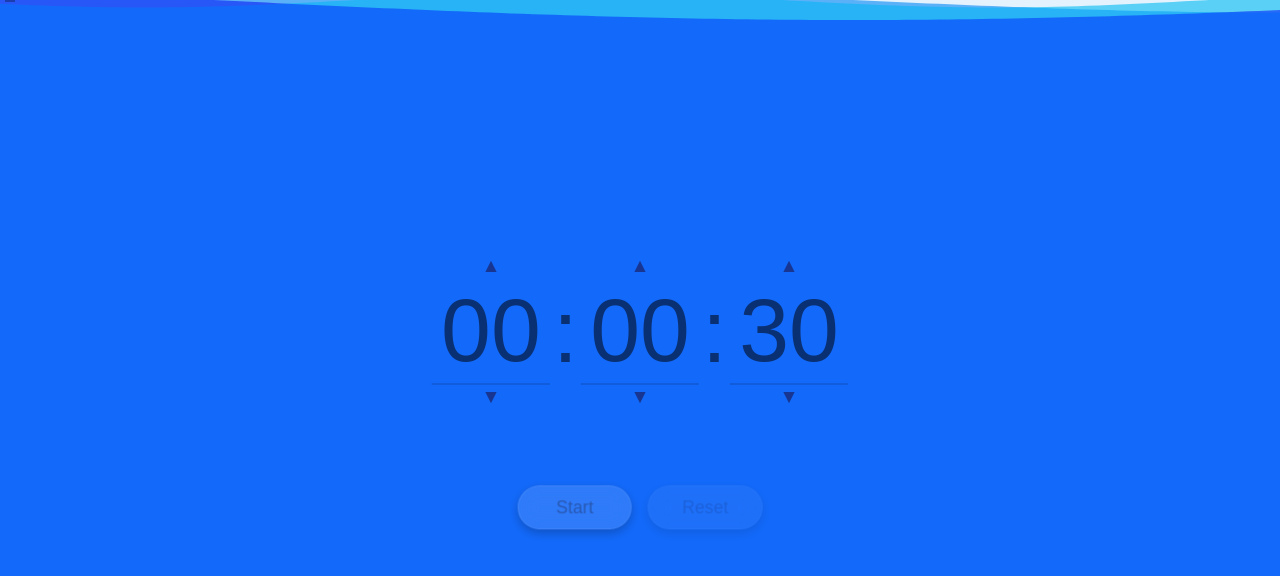
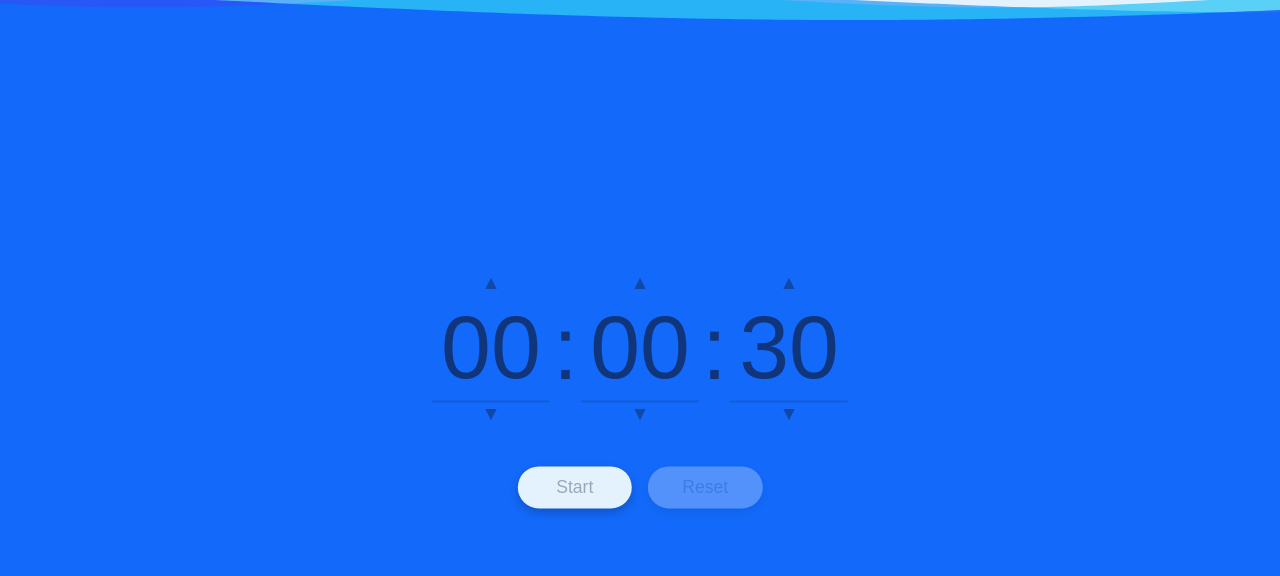
Before and after one commit to albertlwang/blue-hour, a plain HTML site: page index.html in a window 1280 px wide. Drawn offline with nearby package versions, Linux system fonts and the light colour scheme.

Commit message:
Minor UI updates

```diff
--- a/index.html
+++ b/index.html
@@ -10,7 +10,6 @@
 </head>
 <body>
   <div class="controls">
-    <div class="blur-layer"></div>
     <div class="time-input">
       <div class="time-segment">
         <button class="arrow up" data-unit="hours">▲</button>
@@ -30,11 +29,11 @@
         <button class="arrow down" data-unit="seconds">▼</button>
       </div>
     </div>
-  </div>
-  <div class="buttons">
+    <div class="buttons">
       <button id="startstopBtn">Start</button>
       <button id="resetBtn">Reset</button>
     </div>
+  </div>
   <canvas id="canvas"></canvas>
   <div id="wave-indicator"></div>
   <script src="script.js"></script>
--- a/script.js
+++ b/script.js
@@ -172,7 +172,6 @@ function initializeTimeInputHandlers() {
       let val = parseInt(input.value, 10) || 0;
       if (id !== "hours") val = Math.min(59, val);
       input.value = String(Math.max(0, val)).padStart(2, "0");
-      //updateTimerLabel();
     };
 
     input.addEventListener("blur", finalizeInput);
@@ -191,6 +190,9 @@ function setInputsDisabled(disabled) {
   document.querySelectorAll(".colon").forEach(colon => {
     colon.classList.toggle("readonly", disabled);
   });
+  indicator.classList.toggle("visible", disabled);
+  startstopBtn.classList.toggle("running", disabled);
+  resetBtn.classList.toggle("running", disabled);
 }
 
 // ======= ANIMATION LOOP ======= //
--- a/style.css
+++ b/style.css
@@ -3,7 +3,7 @@ html, body {
   padding: 0;
   height: 100%;
   overflow: hidden;
-  font-family: sans-serif;
+  font-family: Helvetica, sans-serif;
   background: #e3f2fd;
 }
 
@@ -16,6 +16,7 @@ canvas {
 }
 
 #wave-indicator {
+  visibility: hidden;
   position: absolute;
   left: 5px;
   width: 10px;
@@ -26,11 +27,15 @@ canvas {
   mix-blend-mode: multiply;
 }
 
+#wave-indicator.visible {
+  visibility: visible;
+}
+
 .controls {
   position: absolute;
-  top: 40%;
+  top: 50%;
   left: 50%;
-  transform: translate(-50%, -40%);
+  transform: translate(-50%, -50%);
   z-index: 100;
   display: flex;
   flex-direction: column;
@@ -38,7 +43,6 @@ canvas {
   background: rgba(255, 255, 255, 0);
   padding: 20px 30px;
   border-radius: 20px;
-  /* backdrop-filter: blur(10px); */
 }
 
 .time-input {
@@ -65,7 +69,7 @@ canvas {
   font-size: inherit;
   text-align: center;
   border: none;
-  color: rgba(0, 0, 0, 0.54);
+  color: rgba(16, 14, 24, 0.566);
   background: none;
   border-bottom: 2px solid #0000001f;
 }
@@ -74,14 +78,13 @@ canvas {
   color: rgba(15, 14, 41, 0.166);
   mix-blend-mode: color-burn;
   backdrop-filter: blur(10px);
-  /* text-shadow: 0 1px 2px rgba(14, 19, 57, 0.109); */
   border-bottom: 2px solid #00000000;
 
 }
 
 .arrow {
   width: 100%;
-  color: rgba(27, 18, 74, 0.598);
+  color: rgba(16, 14, 24, 0.359);
   background: none;
   border: none;
   font-size: 1.2rem;
@@ -94,7 +97,7 @@ canvas {
 }
 
 .colon {
-  color: rgba(0, 0, 0, 0.54);
+  color: rgba(16, 14, 24, 0.566);
   font-size: inherit;
 }
 
@@ -111,42 +114,36 @@ canvas {
 }
 
 .buttons {
-  position: absolute;
-  top: 65%;
-  left: 50%;
-  transform: translate(-50%, -65%);
   display: flex;
   gap: 1rem;
   justify-content: center;
-  z-index: 100;
+  z-index: 0;
   padding: 20px 30px;
-  border-radius: 20px;
-  background: rgba(255, 255, 255, 0);
-  /* backdrop-filter: blur(10px); */
 }
 
 .buttons button {
-  border: 1px solid rgba(255, 255, 255, 0.121);
-  opacity: 70%;
+  border: none;
   border-radius: 999px; /* fully rounded pill shape */
   padding: 0.6em 1.5em;
   font-size: 1.1rem;
   font-weight: 500;
-  z-index: 100;
-  background: rgba(255, 255, 255, 0.177);
-  color: rgba(40, 40, 63, 0.545);
-  backdrop-filter: blur(10px);
-  -webkit-backdrop-filter: blur(10px);
-  box-shadow: 0 4px 10px rgba(0, 0, 0, 0.309);
+  z-index: 0;
+  background: #e3f2fd;
+  color: rgba(19, 19, 53, 0.332);
+  box-shadow: 0 4px 10px rgba(0, 0, 0, 0.202);
   cursor: pointer;
-  transition: opacity 0.3s ease, background 0.3s ease, border-color 0.3s ease, transform 0.3s ease;
+  transition: opacity 0.5s ease, background 1s ease;
   min-width: 6.5em; /* enough for 'Pause' */
 }
 
-.buttons button:not(:disabled):hover {
+.buttons button.running {
+  background: #e3f2fd08;
+  backdrop-filter: blur(10px);
+}
+
+/* .buttons button.running:not(:disabled):hover { */
   /* opacity: 95%; */
-  transform: scale(1.0);
-}
+/* } */
 
 .buttons button:disabled {
   opacity: 30%;
```
